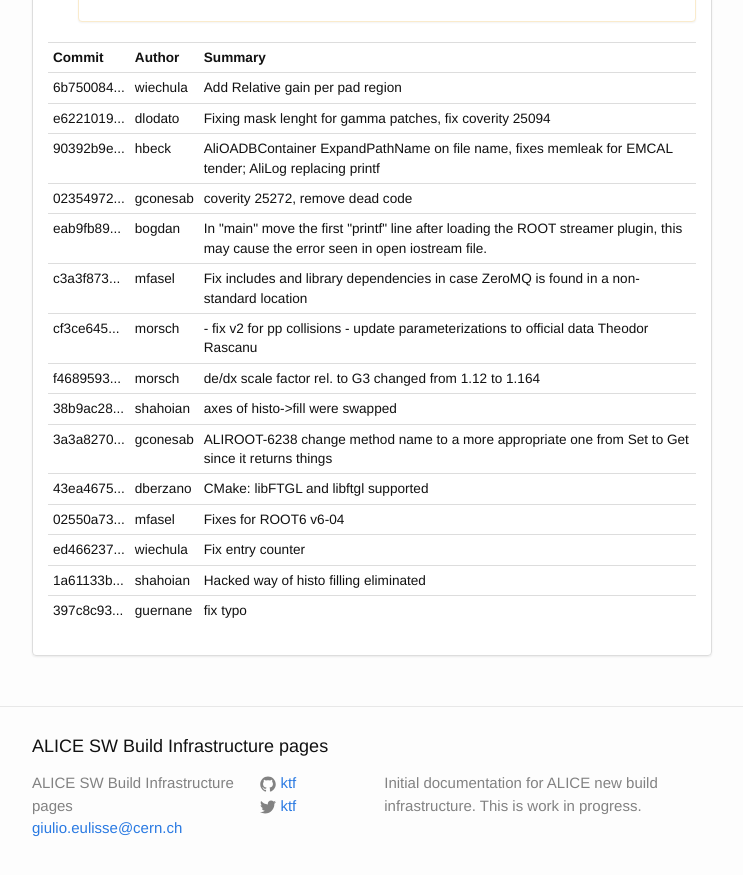
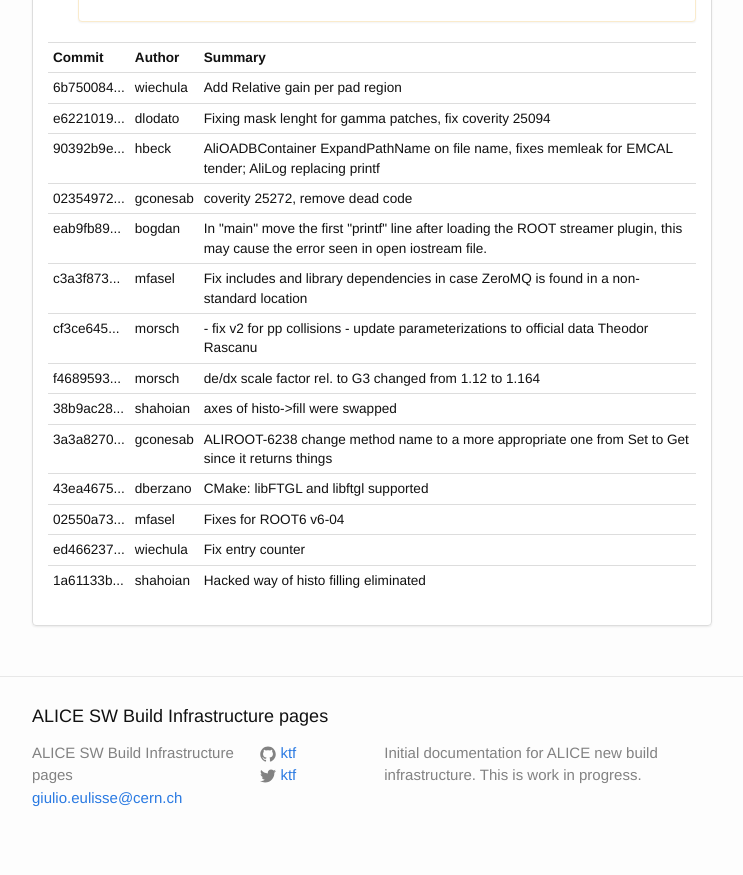
Before and after one commit to alisw/alisw.github.io, a Jekyll site: the page built from index.html, in a window 1280 px wide and 900 px high, scrolled down 43235 px. Shown: the top 875 px of the window, without its empty margins (268-1011 px from the left). Built offline with Jekyll 4.4.1, drawn with Linux system fonts in a browser that asks for light colours; nearby versions of some CDN libraries.

Commit message:
Updated results.

```diff
--- a/_data/commits-aliroot-master.yaml
+++ b/_data/commits-aliroot-master.yaml
@@ -68,8 +68,3 @@
  message: >-
     Hacked way of histo filling eliminated
  author: !!str shahoian
--
- commit: "397c8c93685ce8541bb69d699e5156845ab0d91f"
- message: >-
-    fix typo
- author: !!str guernane
```
